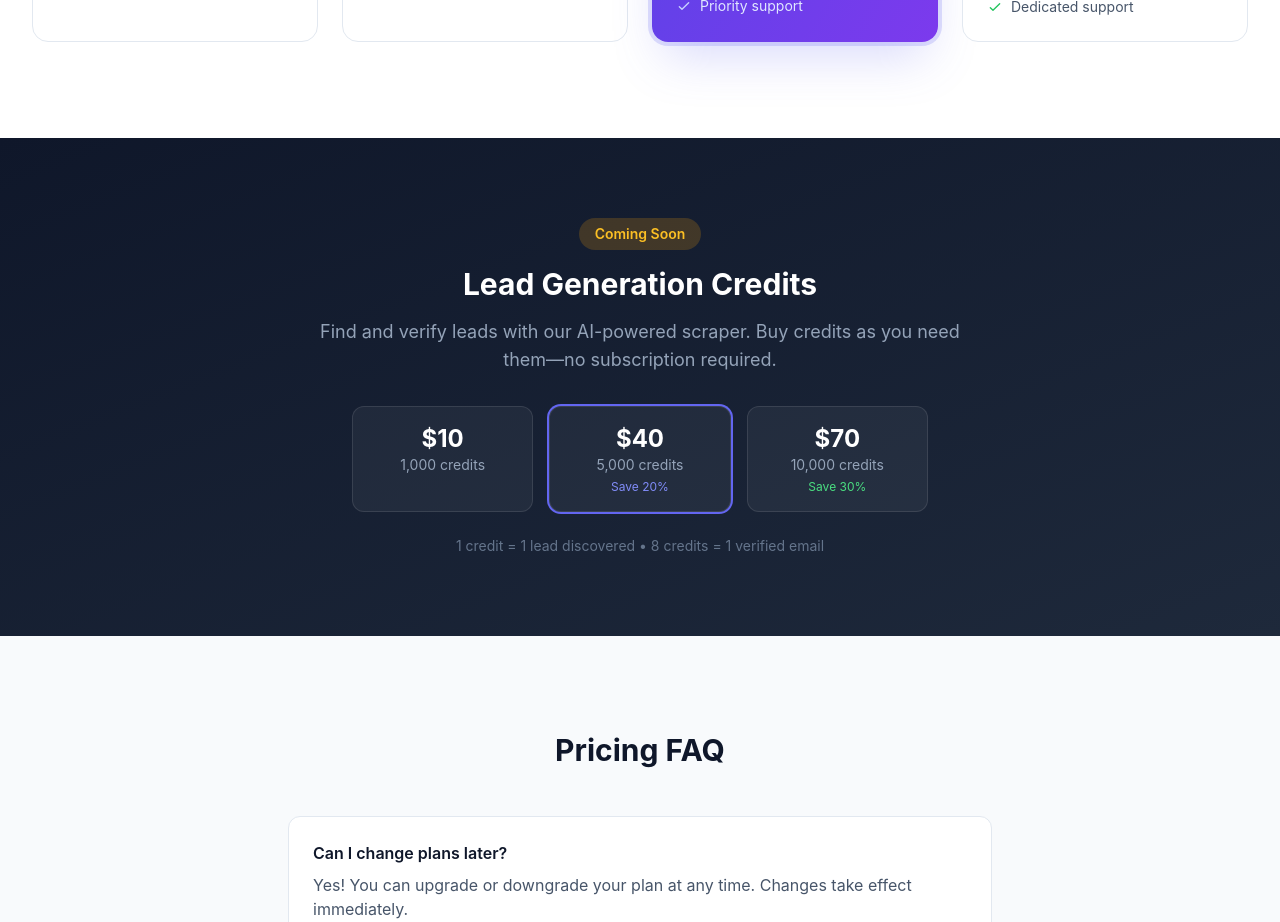
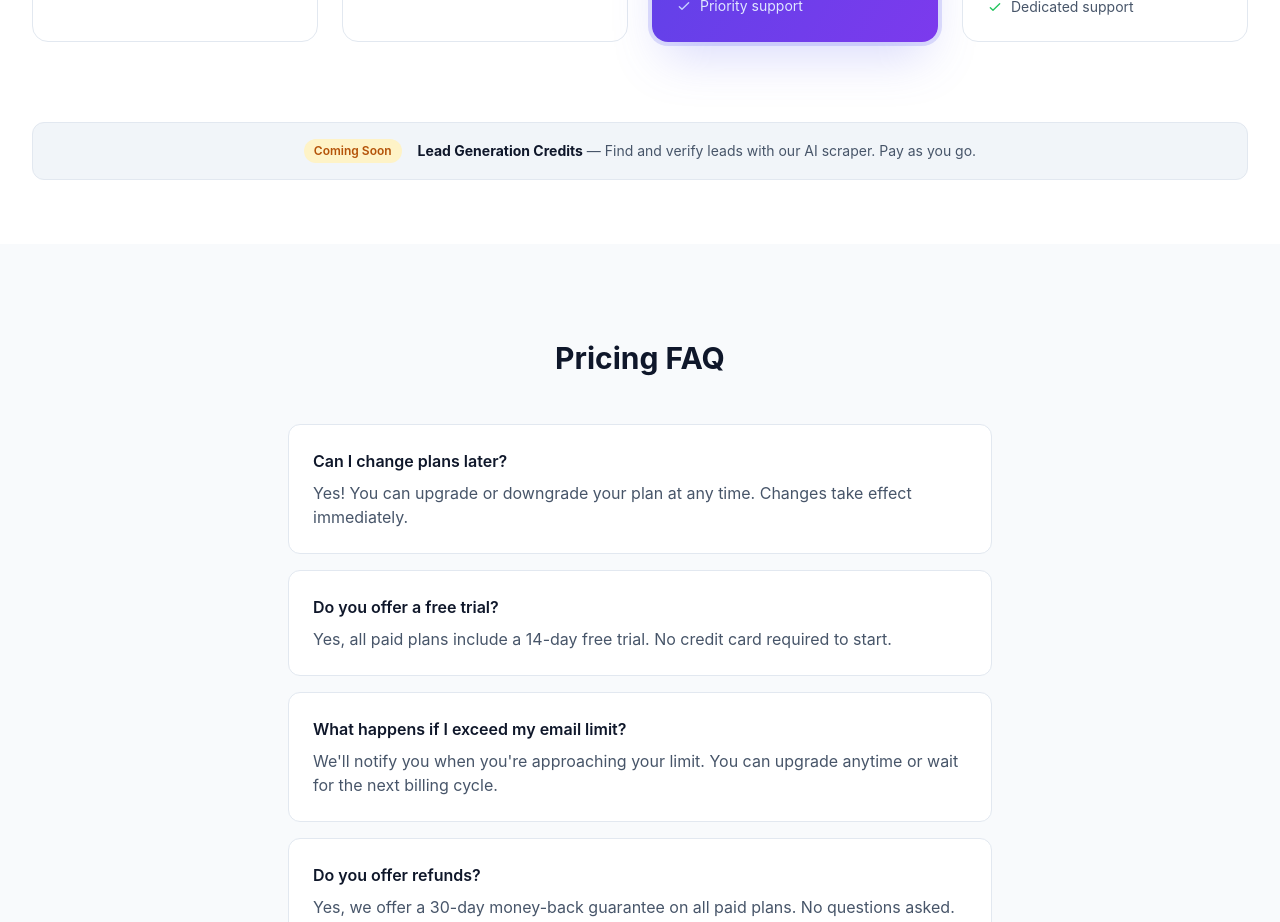
Before and after one commit to TheRoyalauto/emailer, a Next.js app: page /pricing in a window 1280 px wide. Shown: the part 900-1822 px from the top of the page. Built offline with nearby package versions, Linux system fonts and the light colour scheme; no server answers; what @convex-dev/auth would draw is missing.

Commit message:
fix: compact lead gen Coming Soon banner instead of bulky section

```diff
--- a/src/app/(marketing)/pricing/page.tsx
+++ b/src/app/(marketing)/pricing/page.tsx
@@ -263,39 +263,17 @@ export default function PricingPage() {
                 </div>
             </section>
 
-            {/* Lead Generation Credits - Coming Soon */}
-            <section className="py-16 lg:py-20 bg-gradient-to-br from-slate-900 to-slate-800">
-                <div className="max-w-4xl mx-auto px-6 lg:px-8 text-center">
-                    <span className="inline-block px-4 py-1.5 bg-amber-500/20 text-amber-400 text-sm font-semibold rounded-full mb-4">
+            {/* Lead Generation - Coming Soon (Compact) */}
+            <div className="max-w-7xl mx-auto px-6 lg:px-8 -mt-4 mb-16">
+                <div className="flex items-center justify-center gap-4 py-4 px-6 bg-slate-100 rounded-xl border border-slate-200">
+                    <span className="px-2.5 py-1 bg-amber-100 text-amber-700 text-xs font-semibold rounded-full">
                         Coming Soon
                     </span>
-                    <h2 className="text-2xl lg:text-3xl font-bold text-white mb-4">
-                        Lead Generation Credits
-                    </h2>
-                    <p className="text-lg text-slate-400 mb-8 max-w-2xl mx-auto">
-                        Find and verify leads with our AI-powered scraper. Buy credits as you need them—no subscription required.
-                    </p>
-                    <div className="grid sm:grid-cols-3 gap-4 max-w-xl mx-auto">
-                        <div className="bg-white/5 border border-white/10 rounded-xl p-4">
-                            <div className="text-2xl font-bold text-white">$10</div>
-                            <div className="text-slate-400 text-sm">1,000 credits</div>
-                        </div>
-                        <div className="bg-white/5 border border-white/10 rounded-xl p-4 ring-2 ring-indigo-500">
-                            <div className="text-2xl font-bold text-white">$40</div>
-                            <div className="text-slate-400 text-sm">5,000 credits</div>
-                            <div className="text-xs text-indigo-400 mt-1">Save 20%</div>
-                        </div>
-                        <div className="bg-white/5 border border-white/10 rounded-xl p-4">
-                            <div className="text-2xl font-bold text-white">$70</div>
-                            <div className="text-slate-400 text-sm">10,000 credits</div>
-                            <div className="text-xs text-green-400 mt-1">Save 30%</div>
-                        </div>
-                    </div>
-                    <p className="text-sm text-slate-500 mt-6">
-                        1 credit = 1 lead discovered • 8 credits = 1 verified email
-                    </p>
+                    <span className="text-slate-600 text-sm">
+                        <strong className="text-slate-900">Lead Generation Credits</strong> — Find and verify leads with our AI scraper. Pay as you go.
+                    </span>
                 </div>
-            </section>
+            </div>
 
             {/* Pricing FAQ */}
             <section className="py-16 lg:py-24 bg-slate-50">
```
